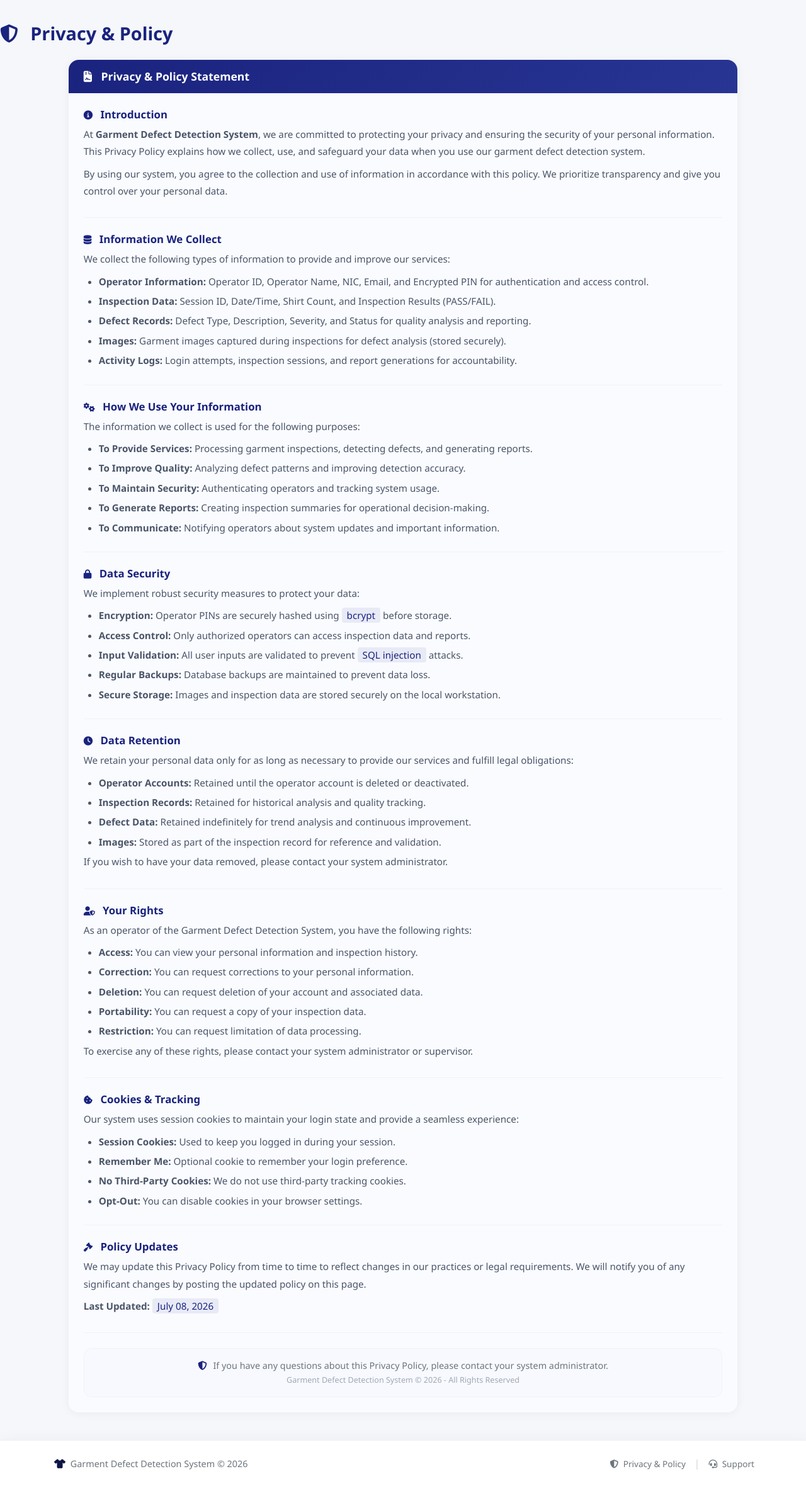
After one commit to Ishini01/garment_defect_system, a Flask app: page /privacy-policy in a window 1280 px wide. The commit adds this page. Shown: the whole page at 63% size. Run offline with Flask 3, Linux system fonts and the light colour scheme.

Commit message:
Added privacy policy page

```diff
--- a/backend/app.py
+++ b/backend/app.py
@@ -197,6 +197,15 @@ def profile():
                           pass_rate=pass_rate)
 
 # ============================================
+# PRIVACY POLICY ROUTE
+# ============================================
+
+@app.route('/privacy-policy')
+def privacy_policy():
+    """Privacy and Policy page"""
+    return render_template('privacy_policy.html')
+
+# ============================================
 # API ROUTES
 # ============================================
 
--- a/backend/templates/base.html
+++ b/backend/templates/base.html
@@ -424,6 +424,27 @@
             margin: 0 4px;
         }
 
+        .footer .footer-link {
+            color: #6c757d;
+            text-decoration: none;
+            transition: color 0.3s ease;
+            font-size: 0.85rem;
+            font-weight: 500;
+        }
+
+        .footer .footer-link:hover {
+            color: #1a237e;
+        }
+
+        .footer .footer-link i {
+            margin-right: 4px;
+        }
+
+        .footer .footer-divider {
+            color: #d0d5dd;
+            margin: 0 10px;
+        }
+
         /* ============================================
            UTILITY CLASSES
            ============================================ */
@@ -486,6 +507,10 @@
 
             .footer .text-muted {
                 font-size: 0.8rem;
+            }
+
+            .footer .footer-divider {
+                margin: 0 6px;
             }
         }
 
@@ -699,10 +724,23 @@
 
     <!-- Footer -->
     <footer class="footer">
-        <div class="container text-center">
-            <span class="text-muted">
-                <i class="fas fa-tshirt"></i> Garment Defect Detection System &copy; 2026
-            </span>
+        <div class="container">
+            <div class="row align-items-center">
+                <div class="col-md-6 text-center text-md-start">
+                    <span class="text-muted">
+                        <i class="fas fa-tshirt"></i> Garment Defect Detection System &copy; {{ now.year if now else '2026' }}
+                    </span>
+                </div>
+                <div class="col-md-6 text-center text-md-end">
+                    <a href="{{ url_for('privacy_policy') }}" class="footer-link">
+                        <i class="fas fa-shield-alt"></i> Privacy &amp; Policy
+                    </a>
+                    <span class="footer-divider">|</span>
+                    <a href="#" class="footer-link" onclick="alert('Please contact your system administrator for support.')">
+                        <i class="fas fa-headset"></i> Support
+                    </a>
+                </div>
+            </div>
         </div>
     </footer>
 
--- /dev/null
+++ b/backend/templates/privacy_policy.html
@@ -0,0 +1,300 @@
+{% extends "base.html" %}
+
+{% block title %}Privacy & Policy - Garment Detect{% endblock %}
+
+{% block extra_css %}
+<style>
+    .policy-container {
+        padding: 20px 0;
+    }
+
+    .page-title {
+        color: #1a237e;
+        font-weight: 700;
+        font-size: 1.8rem;
+        margin-bottom: 24px;
+    }
+
+    .page-title i {
+        color: #1a237e;
+        margin-right: 12px;
+    }
+
+    .policy-card {
+        border: none;
+        border-radius: 16px;
+        overflow: hidden;
+        box-shadow: 0 2px 15px rgba(0, 0, 0, 0.05);
+        transition: all 0.3s ease;
+        margin-bottom: 24px;
+    }
+
+    .policy-card:hover {
+        box-shadow: 0 10px 30px rgba(0, 0, 0, 0.1);
+    }
+
+    .policy-card .card-header {
+        background: linear-gradient(135deg, #1a237e, #283593);
+        border: none;
+        padding: 16px 24px;
+        color: white;
+    }
+
+    .policy-card .card-header h5 {
+        color: white;
+        font-weight: 600;
+        margin: 0;
+        font-size: 1.1rem;
+    }
+
+    .policy-card .card-header h5 i {
+        margin-right: 10px;
+    }
+
+    .policy-card .card-body {
+        padding: 24px;
+        background: #fafbff;
+    }
+
+    .policy-section {
+        margin-bottom: 24px;
+        padding-bottom: 20px;
+        border-bottom: 1px solid #f0f2f5;
+    }
+
+    .policy-section:last-child {
+        border-bottom: none;
+        margin-bottom: 0;
+        padding-bottom: 0;
+    }
+
+    .policy-section h6 {
+        color: #1a237e;
+        font-weight: 700;
+        font-size: 1.05rem;
+        margin-bottom: 8px;
+    }
+
+    .policy-section h6 i {
+        color: #1a237e;
+        margin-right: 8px;
+        font-size: 0.9rem;
+    }
+
+    .policy-section p {
+        color: #4a5568;
+        line-height: 1.8;
+        font-size: 0.95rem;
+        margin-bottom: 8px;
+    }
+
+    .policy-section ul {
+        color: #4a5568;
+        line-height: 1.8;
+        font-size: 0.95rem;
+        padding-left: 24px;
+        margin-bottom: 4px;
+    }
+
+    .policy-section ul li {
+        margin-bottom: 4px;
+    }
+
+    .policy-section .highlight {
+        background: #e8eaf6;
+        padding: 2px 8px;
+        border-radius: 4px;
+        color: #1a237e;
+        font-weight: 500;
+    }
+
+    .policy-footer {
+        background: #f8f9ff;
+        border-radius: 12px;
+        padding: 16px 20px;
+        margin-top: 16px;
+        text-align: center;
+        color: #6c757d;
+        font-size: 0.9rem;
+        border: 1px solid #f0f2f5;
+    }
+
+    .policy-footer i {
+        color: #1a237e;
+        margin-right: 6px;
+    }
+
+    @media (max-width: 768px) {
+        .page-title {
+            font-size: 1.4rem;
+        }
+
+        .policy-card .card-body {
+            padding: 16px;
+        }
+
+        .policy-section p {
+            font-size: 0.9rem;
+        }
+
+        .policy-section ul {
+            font-size: 0.9rem;
+            padding-left: 18px;
+        }
+    }
+
+    @media (max-width: 576px) {
+        .policy-container {
+            padding: 10px 0;
+        }
+
+        .policy-section h6 {
+            font-size: 0.95rem;
+        }
+
+        .policy-footer {
+            font-size: 0.8rem;
+            padding: 12px 16px;
+        }
+    }
+
+    @keyframes fadeInUp {
+        from {
+            opacity: 0;
+            transform: translateY(20px);
+        }
+        to {
+            opacity: 1;
+            transform: translateY(0);
+        }
+    }
+
+    .policy-card {
+        animation: fadeInUp 0.5s ease-out;
+    }
+</style>
+{% endblock %}
+
+{% block content %}
+<div class="policy-container">
+    <div class="row">
+        <div class="col-12">
+            <h1 class="page-title">
+                <i class="fas fa-shield-alt"></i> Privacy &amp; Policy
+            </h1>
+        </div>
+    </div>
+
+    <div class="row">
+        <div class="col-lg-10 mx-auto">
+            <div class="card policy-card">
+                <div class="card-header">
+                    <h5><i class="fas fa-file-contract"></i> Privacy &amp; Policy Statement</h5>
+                </div>
+                <div class="card-body">
+                    <div class="policy-section">
+                        <h6><i class="fas fa-info-circle"></i> Introduction</h6>
+                        <p>
+                            At <strong>Garment Defect Detection System</strong>, we are committed to protecting your privacy and ensuring the security of your personal information. This Privacy Policy explains how we collect, use, and safeguard your data when you use our garment defect detection system.
+                        </p>
+                        <p>
+                            By using our system, you agree to the collection and use of information in accordance with this policy. We prioritize transparency and give you control over your personal data.
+                        </p>
+                    </div>
+
+                    <div class="policy-section">
+                        <h6><i class="fas fa-database"></i> Information We Collect</h6>
+                        <p>We collect the following types of information to provide and improve our services:</p>
+                        <ul>
+                            <li><strong>Operator Information:</strong> Operator ID, Operator Name, NIC, Email, and Encrypted PIN for authentication and access control.</li>
+                            <li><strong>Inspection Data:</strong> Session ID, Date/Time, Shirt Count, and Inspection Results (PASS/FAIL).</li>
+                            <li><strong>Defect Records:</strong> Defect Type, Description, Severity, and Status for quality analysis and reporting.</li>
+                            <li><strong>Images:</strong> Garment images captured during inspections for defect analysis (stored securely).</li>
+                            <li><strong>Activity Logs:</strong> Login attempts, inspection sessions, and report generations for accountability.</li>
+                        </ul>
+                    </div>
+
+                    <div class="policy-section">
+                        <h6><i class="fas fa-cogs"></i> How We Use Your Information</h6>
+                        <p>The information we collect is used for the following purposes:</p>
+                        <ul>
+                            <li><strong>To Provide Services:</strong> Processing garment inspections, detecting defects, and generating reports.</li>
+                            <li><strong>To Improve Quality:</strong> Analyzing defect patterns and improving detection accuracy.</li>
+                            <li><strong>To Maintain Security:</strong> Authenticating operators and tracking system usage.</li>
+                            <li><strong>To Generate Reports:</strong> Creating inspection summaries for operational decision-making.</li>
+                            <li><strong>To Communicate:</strong> Notifying operators about system updates and important information.</li>
+                        </ul>
+                    </div>
+
+                    <div class="policy-section">
+                        <h6><i class="fas fa-lock"></i> Data Security</h6>
+                        <p>We implement robust security measures to protect your data:</p>
+                        <ul>
+                            <li><strong>Encryption:</strong> Operator PINs are securely hashed using <span class="highlight">bcrypt</span> before storage.</li>
+                            <li><strong>Access Control:</strong> Only authorized operators can access inspection data and reports.</li>
+                            <li><strong>Input Validation:</strong> All user inputs are validated to prevent <span class="highlight">SQL injection</span> attacks.</li>
+                            <li><strong>Regular Backups:</strong> Database backups are maintained to prevent data loss.</li>
+                            <li><strong>Secure Storage:</strong> Images and inspection data are stored securely on the local workstation.</li>
+                        </ul>
+                    </div>
+
+                    <div class="policy-section">
+                        <h6><i class="fas fa-clock"></i> Data Retention</h6>
+                        <p>We retain your personal data only for as long as necessary to provide our services and fulfill legal obligations:</p>
+                        <ul>
+                            <li><strong>Operator Accounts:</strong> Retained until the operator account is deleted or deactivated.</li>
+                            <li><strong>Inspection Records:</strong> Retained for historical analysis and quality tracking.</li>
+                            <li><strong>Defect Data:</strong> Retained indefinitely for trend analysis and continuous improvement.</li>
+                            <li><strong>Images:</strong> Stored as part of the inspection record for reference and validation.</li>
+                        </ul>
+                        <p>If you wish to have your data removed, please contact your system administrator.</p>
+                    </div>
+
+                    <div class="policy-section">
+                        <h6><i class="fas fa-user-shield"></i> Your Rights</h6>
+                        <p>As an operator of the Garment Defect Detection System, you have the following rights:</p>
+                        <ul>
+                            <li><strong>Access:</strong> You can view your personal information and inspection history.</li>
+                            <li><strong>Correction:</strong> You can request corrections to your personal information.</li>
+                            <li><strong>Deletion:</strong> You can request deletion of your account and associated data.</li>
+                            <li><strong>Portability:</strong> You can request a copy of your inspection data.</li>
+                            <li><strong>Restriction:</strong> You can request limitation of data processing.</li>
+                        </ul>
+                        <p>To exercise any of these rights, please contact your system administrator or supervisor.</p>
+                    </div>
+
+                    <div class="policy-section">
+                        <h6><i class="fas fa-cookie-bite"></i> Cookies &amp; Tracking</h6>
+                        <p>Our system uses session cookies to maintain your login state and provide a seamless experience:</p>
+                        <ul>
+                            <li><strong>Session Cookies:</strong> Used to keep you logged in during your session.</li>
+                            <li><strong>Remember Me:</strong> Optional cookie to remember your login preference.</li>
+                            <li><strong>No Third-Party Cookies:</strong> We do not use third-party tracking cookies.</li>
+                            <li><strong>Opt-Out:</strong> You can disable cookies in your browser settings.</li>
+                        </ul>
+                    </div>
+
+                    <div class="policy-section">
+                        <h6><i class="fas fa-gavel"></i> Policy Updates</h6>
+                        <p>
+                            We may update this Privacy Policy from time to time to reflect changes in our practices or legal requirements. We will notify you of any significant changes by posting the updated policy on this page.
+                        </p>
+                        <p>
+                            <strong>Last Updated:</strong> <span class="highlight">{{ now.strftime('%B %d, %Y') }}</span>
+                        </p>
+                    </div>
+
+                    <div class="policy-footer">
+                        <i class="fas fa-shield-alt"></i>
+                        <span>If you have any questions about this Privacy Policy, please contact your system administrator.</span>
+                        <br>
+                        <small style="color: #a0a8b5;">
+                            Garment Defect Detection System &copy; {{ now.year }} - All Rights Reserved
+                        </small>
+                    </div>
+                </div>
+            </div>
+        </div>
+    </div>
+</div>
+{% endblock %}
```
